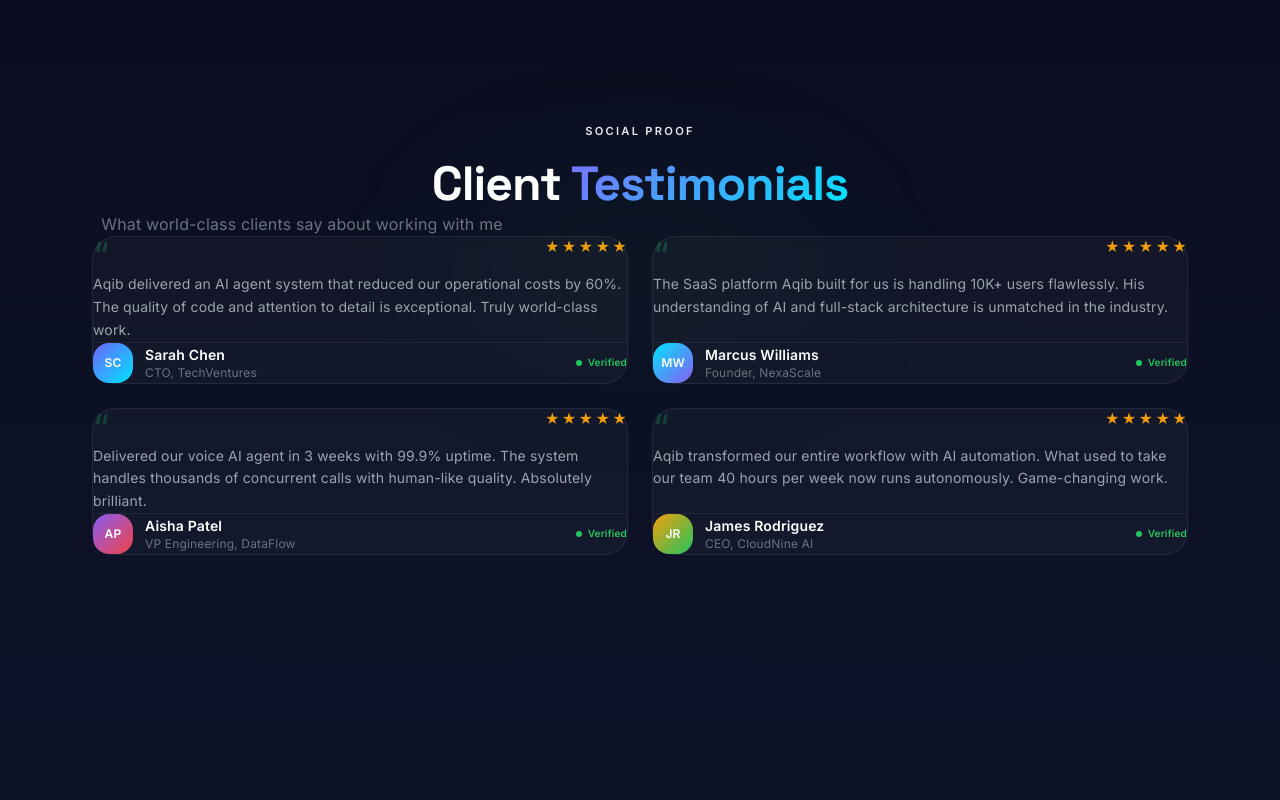
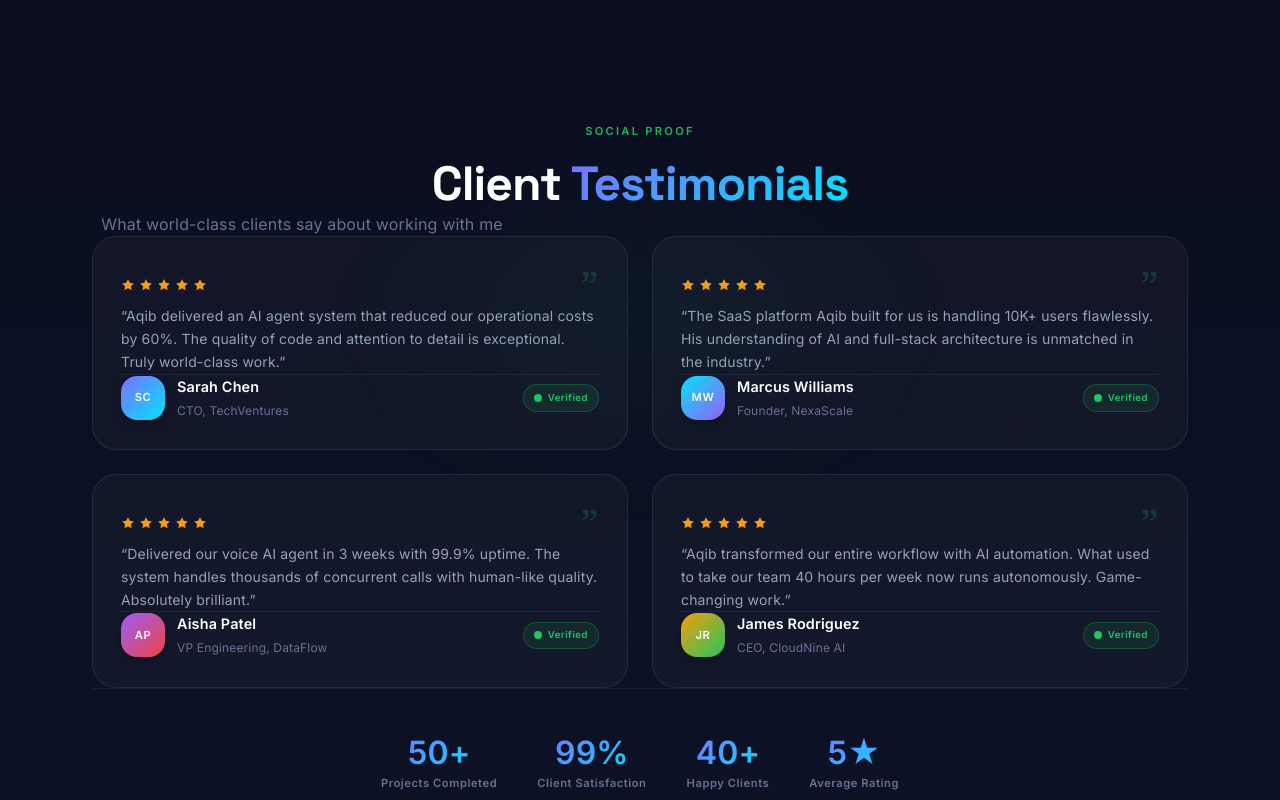
Before and after one commit to MuhammadAqib2310/Portfolio, a Next.js app: page / in a window 1280 px wide. Shown: the part 6020-6820 px from the top of the page. Built offline with nearby package versions, Linux system fonts and the light colour scheme.

Commit message:
fix: testimonials layout, padding, stars + trust bar

```diff
--- a/src/components/Testimonials.tsx
+++ b/src/components/Testimonials.tsx
@@ -4,74 +4,190 @@ import { useRef } from "react";
 import { testimonials } from "@/lib/utils";
 
 const avatarGrads = [
-  "linear-gradient(135deg,#6C63FF,#00E5FF)",
-  "linear-gradient(135deg,#00E5FF,#8B5CF6)",
-  "linear-gradient(135deg,#8B5CF6,#EF4444)",
-  "linear-gradient(135deg,#F59E0B,#22C55E)",
+  "linear-gradient(135deg, #7C6FFF, #00E5FF)",
+  "linear-gradient(135deg, #00E5FF, #9D5CF6)",
+  "linear-gradient(135deg, #9D5CF6, #EF4444)",
+  "linear-gradient(135deg, #F59E0B, #22C55E)",
 ];
 
 export default function Testimonials() {
   const ref    = useRef(null);
-  const inView = useInView(ref, { once:true, margin:"-80px" });
+  const inView = useInView(ref, { once: true, margin: "-80px" });
 
   return (
-    <section id="testimonials" ref={ref} className="section-pad relative overflow-hidden" style={{ background:"linear-gradient(180deg, #0B0E20 0%, #0D1228 100%)" }}>
-      <div className="absolute pointer-events-none rounded-full"
-        style={{ width:600, height:300, top:"20%", left:"50%", transform:"translateX(-50%)",
-          background:"radial-gradient(ellipse,rgba(34,197,94,0.06),transparent 65%)", filter:"blur(70px)" }} />
+    <section
+      id="testimonials"
+      ref={ref}
+      className="section-pad relative overflow-hidden"
+      style={{ background: "linear-gradient(180deg, #0B0E20 0%, #0D1228 100%)" }}
+    >
+      {/* BG glow */}
+      <div
+        className="absolute pointer-events-none rounded-full"
+        style={{
+          width: 600, height: 300,
+          top: "20%", left: "50%", transform: "translateX(-50%)",
+          background: "radial-gradient(ellipse, rgba(34,197,94,0.06), transparent 65%)",
+          filter: "blur(70px)",
+        }}
+      />
 
       <div className="wrap">
+        {/* Heading */}
         <motion.div
-          initial={{ opacity:0, y:28 }} animate={inView?{ opacity:1, y:0 }:{}} transition={{ duration:.65 }}
-          className="text-center mb-14">
-          <span className="sec-label" style={{ color:"var(--green)" }}>Social Proof</span>
-          <h2 className="font-bold" style={{ fontSize:"clamp(2rem,5vw,3rem)", color:"#fff" }}>
+          initial={{ opacity: 0, y: 28 }}
+          animate={inView ? { opacity: 1, y: 0 } : {}}
+          transition={{ duration: 0.65 }}
+          className="text-center mb-14"
+        >
+          <span className="sec-label" style={{ color: "#22C55E" }}>Social Proof</span>
+          <h2 style={{ fontSize: "clamp(2rem, 5vw, 3rem)", color: "#fff" }}>
             Client <span className="g-text">Testimonials</span>
           </h2>
-          <p className="text-sm sm:text-base mt-3 mx-auto" style={{ color:"#6B7280", maxWidth:420 }}>
+          <p
+            className="text-sm sm:text-base mt-3 mx-auto"
+            style={{ color: "#6B7096", maxWidth: 420 }}
+          >
             What world-class clients say about working with me
           </p>
         </motion.div>
 
+        {/* Grid */}
         <div className="grid sm:grid-cols-2 gap-5 sm:gap-6">
           {testimonials.map((t, i) => (
-            <motion.div key={t.name}
-              initial={{ opacity:0, y:40 }}
-              animate={inView?{ opacity:1, y:0 }:{}}
-              transition={{ duration:.55, delay:i*.09, ease:"easeOut" as const }}
-              whileHover={{ y:-5, borderColor:"rgba(34,197,94,0.25)", boxShadow:"0 20px 60px rgba(34,197,94,0.07)" }}
-              className="card p-6 sm:p-7 flex flex-col transition-all duration-300">
-
-              {/* Top: quote + stars */}
-              <div className="flex items-start justify-between mb-4">
-                <span className="text-4xl leading-none select-none opacity-25" style={{ color:"#22C55E" }}>&ldquo;</span>
-                <div className="flex gap-0.5">
-                  {Array.from({ length:t.rating }).map((_,s) => (
-                    <span key={s} className="text-sm" style={{ color:"#F59E0B" }}>★</span>
+            <motion.div
+              key={t.name}
+              initial={{ opacity: 0, y: 40 }}
+              animate={inView ? { opacity: 1, y: 0 } : {}}
+              transition={{ duration: 0.55, delay: i * 0.1, ease: "easeOut" }}
+              whileHover={{ y: -5, borderColor: "rgba(34,197,94,0.25)", boxShadow: "0 24px 64px rgba(34,197,94,0.08)" }}
+              className="flex flex-col rounded-3xl transition-all duration-300"
+              style={{
+                background: "rgba(255,255,255,0.03)",
+                border: "1px solid rgba(255,255,255,0.08)",
+                padding: "1.75rem",
+              }}
+            >
+              {/* Top: stars + quote icon */}
+              <div className="flex items-center justify-between mb-4">
+                {/* Stars */}
+                <div className="flex gap-1">
+                  {Array.from({ length: t.rating }).map((_, s) => (
+                    <svg key={s} width="14" height="14" viewBox="0 0 24 24" fill="#F59E0B">
+                      <path d="M12 2l3.09 6.26L22 9.27l-5 4.87 1.18 6.88L12 17.77l-6.18 3.25L7 14.14 2 9.27l6.91-1.01L12 2z"/>
+                    </svg>
                   ))}
                 </div>
+                {/* Quote mark */}
+                <span
+                  style={{
+                    fontSize: "2.5rem",
+                    lineHeight: 1,
+                    color: "#22C55E",
+                    opacity: 0.2,
+                    fontFamily: "Georgia, serif",
+                    userSelect: "none",
+                  }}
+                >
+                  &rdquo;
+                </span>
               </div>
 
-              <p className="text-sm leading-relaxed flex-1 mb-6" style={{ color:"#9CA3AF" }}>{t.text}</p>
+              {/* Review text */}
+              <p
+                className="text-sm leading-relaxed flex-1 mb-6"
+                style={{ color: "#94A3B8" }}
+              >
+                &ldquo;{t.text}&rdquo;
+              </p>
 
-              {/* Author */}
-              <div className="flex items-center gap-3 pt-4" style={{ borderTop:"1px solid rgba(255,255,255,0.06)" }}>
-                <div className="w-10 h-10 rounded-2xl flex items-center justify-center text-xs font-black flex-shrink-0"
-                  style={{ background:avatarGrads[i % avatarGrads.length], color:"#fff" }}>
+              {/* Author row */}
+              <div
+                className="flex items-center gap-3 pt-4"
+                style={{ borderTop: "1px solid rgba(255,255,255,0.06)" }}
+              >
+                {/* Avatar */}
+                <div
+                  className="w-11 h-11 rounded-2xl flex items-center justify-center text-xs font-black flex-shrink-0"
+                  style={{
+                    background: avatarGrads[i % avatarGrads.length],
+                    color: "#fff",
+                    fontSize: "0.7rem",
+                    letterSpacing: "0.05em",
+                    boxShadow: `0 4px 14px rgba(0,0,0,0.3)`,
+                  }}
+                >
                   {t.avatar}
                 </div>
+
                 <div className="flex-1 min-w-0">
-                  <div className="text-sm font-bold truncate" style={{ color:"#fff" }}>{t.name}</div>
-                  <div className="text-xs truncate" style={{ color:"#6B7280" }}>{t.role}</div>
+                  <div
+                    className="font-bold truncate"
+                    style={{ fontSize: "0.9rem", color: "#fff" }}
+                  >
+                    {t.name}
+                  </div>
+                  <div
+                    className="truncate"
+                    style={{ fontSize: "0.75rem", color: "#6B7096", marginTop: "0.1rem" }}
+                  >
+                    {t.role}
+                  </div>
                 </div>
-                <div className="flex items-center gap-1.5 flex-shrink-0">
-                  <span className="w-1.5 h-1.5 rounded-full" style={{ background:"#22C55E" }} />
-                  <span className="text-[10px] font-semibold" style={{ color:"#22C55E" }}>Verified</span>
+
+                {/* Verified badge */}
+                <div
+                  className="flex items-center gap-1.5 flex-shrink-0"
+                  style={{
+                    padding: "0.3rem 0.625rem",
+                    borderRadius: "999px",
+                    background: "rgba(34,197,94,0.1)",
+                    border: "1px solid rgba(34,197,94,0.25)",
+                  }}
+                >
+                  <svg width="8" height="8" viewBox="0 0 8 8" fill="#22C55E">
+                    <circle cx="4" cy="4" r="4"/>
+                  </svg>
+                  <span
+                    style={{ fontSize: "0.6rem", fontWeight: 700, color: "#22C55E", letterSpacing: "0.05em" }}
+                  >
+                    Verified
+                  </span>
                 </div>
               </div>
             </motion.div>
           ))}
         </div>
+
+        {/* Bottom trust bar */}
+        <motion.div
+          initial={{ opacity: 0, y: 20 }}
+          animate={inView ? { opacity: 1, y: 0 } : {}}
+          transition={{ delay: 0.6, duration: 0.6 }}
+          className="flex flex-wrap justify-center items-center gap-6 sm:gap-10 mt-14"
+          style={{ paddingTop: "3rem", borderTop: "1px solid rgba(255,255,255,0.06)" }}
+        >
+          {[
+            { value: "50+",  label: "Projects Completed" },
+            { value: "99%",  label: "Client Satisfaction" },
+            { value: "40+",  label: "Happy Clients" },
+            { value: "5★",   label: "Average Rating" },
+          ].map(({ value, label }) => (
+            <div key={label} className="text-center">
+              <div
+                className="font-extrabold g-text"
+                style={{ fontSize: "clamp(1.5rem, 4vw, 2rem)", lineHeight: 1 }}
+              >
+                {value}
+              </div>
+              <div
+                style={{ fontSize: "0.7rem", color: "#6B7096", marginTop: "0.3rem", fontWeight: 600, letterSpacing: "0.05em" }}
+              >
+                {label}
+              </div>
+            </div>
+          ))}
+        </motion.div>
       </div>
     </section>
   );
```
